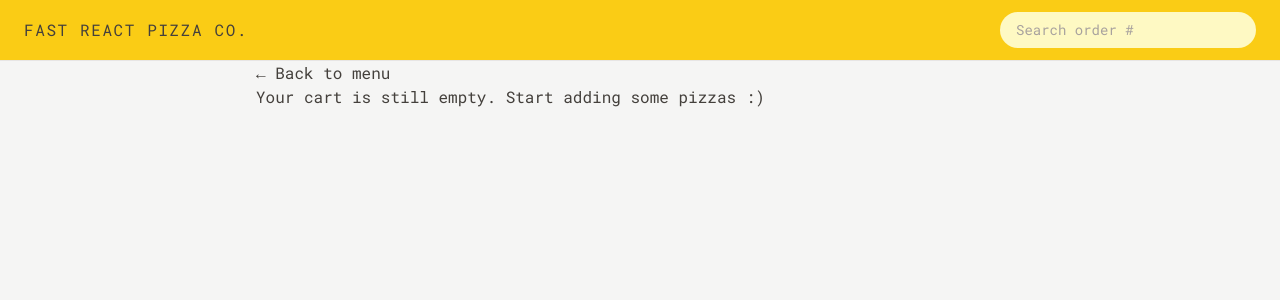
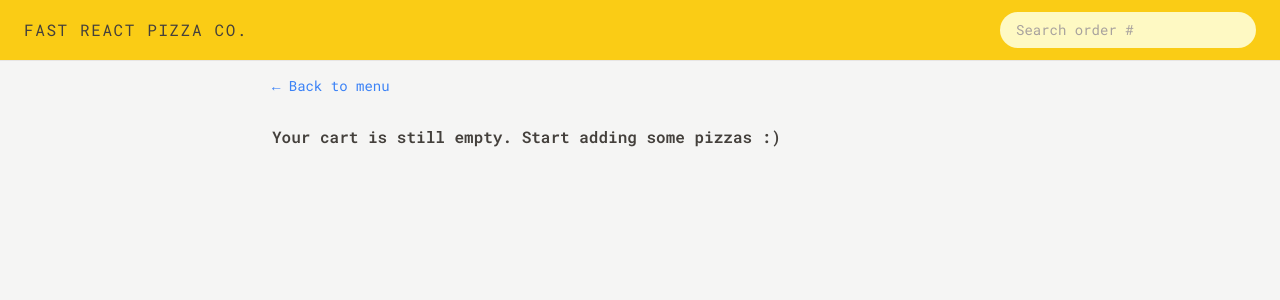
Before and after one commit to Aishwarya9425/React-pizza-now, a React (Vite) app: page /order/new in a window 1280 px wide. Shown: the top 300 px of the page. Built offline with nearby package versions, Linux system fonts and the light colour scheme.

Commit message:
delete item, update item quantities

```diff
--- a/src/features/cart/CartItem.jsx
+++ b/src/features/cart/CartItem.jsx
@@ -1,8 +1,13 @@
-import Button from '../../ui/Button';
+import { useSelector } from 'react-redux';
 import { formatCurrency } from '../../utils/helpers';
+import DeleteItem from './DeleteItem';
+import UpdateItemQuantity from './UpdateItemQuantity';
+import { getCurrentQuantityById } from './cartSlice';
 
 function CartItem({ item }) {
   const { pizzaId, name, quantity, totalPrice } = item;
+
+  const currentQuantity = useSelector(getCurrentQuantityById(pizzaId));
 
   return (
     <li className="py-3 sm:flex sm:items-center sm:justify-between">
@@ -11,7 +16,12 @@ function CartItem({ item }) {
       </p>
       <div className="flex items-center justify-between sm:gap-6">
         <p className="text-sm font-bold">{formatCurrency(totalPrice)}</p>
-        <Button type="small">Delete</Button>
+
+        <UpdateItemQuantity
+          pizzaId={pizzaId}
+          currentQuantity={currentQuantity}
+        />
+        <DeleteItem pizzaId={pizzaId} />
       </div>
     </li>
   );
--- /dev/null
+++ b/src/features/cart/DeleteItem.jsx
@@ -0,0 +1,15 @@
+import { useDispatch } from 'react-redux';
+import Button from '../../ui/Button';
+import { deleteItem } from './cartSlice';
+
+function DeleteItem({ pizzaId }) {
+  const dispatch = useDispatch();
+
+  return (
+    <Button type="small" onClick={() => dispatch(deleteItem(pizzaId))}>
+      Delete
+    </Button>
+  );
+}
+
+export default DeleteItem;
--- a/src/features/cart/EmptyCart.jsx
+++ b/src/features/cart/EmptyCart.jsx
@@ -1,11 +1,13 @@
-import { Link } from 'react-router-dom';
+import LinkButton from '../../ui/LinkButton';
 
 function EmptyCart() {
   return (
-    <div>
-      <Link to="/menu">&larr; Back to menu</Link>
+    <div className="px-4 py-3">
+      <LinkButton to="/menu">&larr; Back to menu</LinkButton>
 
-      <p>Your cart is still empty. Start adding some pizzas :)</p>
+      <p className="mt-7 font-semibold">
+        Your cart is still empty. Start adding some pizzas :)
+      </p>
     </div>
   );
 }
--- /dev/null
+++ b/src/features/cart/UpdateItemQuantity.jsx
@@ -0,0 +1,27 @@
+import { useDispatch } from 'react-redux';
+import Button from '../../ui/Button';
+import { decreaseItemQuantity, increaseItemQuantity } from './cartSlice';
+
+function UpdateItemQuantity({ pizzaId, currentQuantity }) {
+  const dispatch = useDispatch();
+
+  return (
+    <div className="flex items-center gap-2 md:gap-3">
+      <Button
+        type="round"
+        onClick={() => dispatch(decreaseItemQuantity(pizzaId))}
+      >
+        -
+      </Button>
+      <span className="text-sm font-medium">{currentQuantity}</span>
+      <Button
+        type="round"
+        onClick={() => dispatch(increaseItemQuantity(pizzaId))}
+      >
+        +
+      </Button>
+    </div>
+  );
+}
+
+export default UpdateItemQuantity;
--- a/src/features/cart/cartSlice.js
+++ b/src/features/cart/cartSlice.js
@@ -3,7 +3,6 @@ import { createSlice } from '@reduxjs/toolkit';
 const initialState = {
   cart: [],
 
-  //derive other states from cart array
   // cart: [
   //   {
   //     pizzaId: 12,
```
Also changed, not shown: src/features/cart/Cart.jsx (line endings or trailing spaces), src/features/cart/CartOverview.jsx (line endings or trailing spaces).
